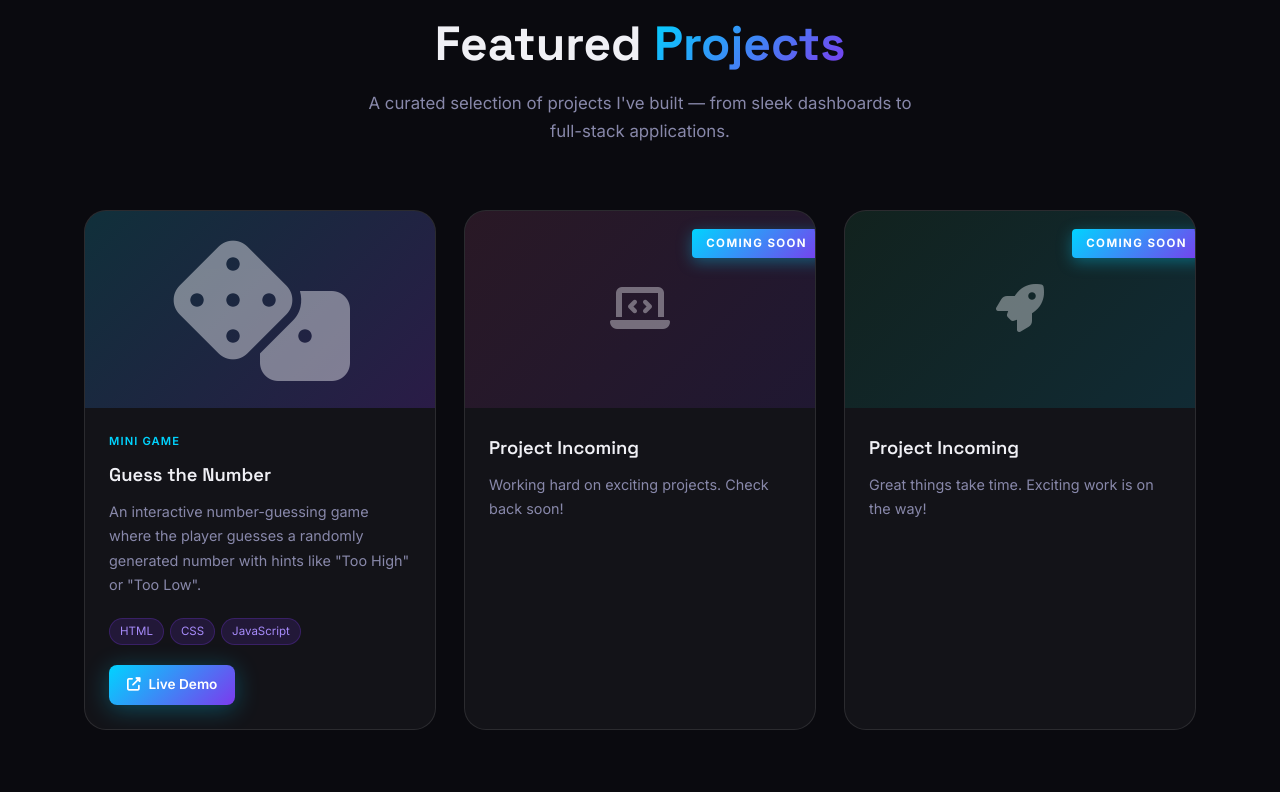
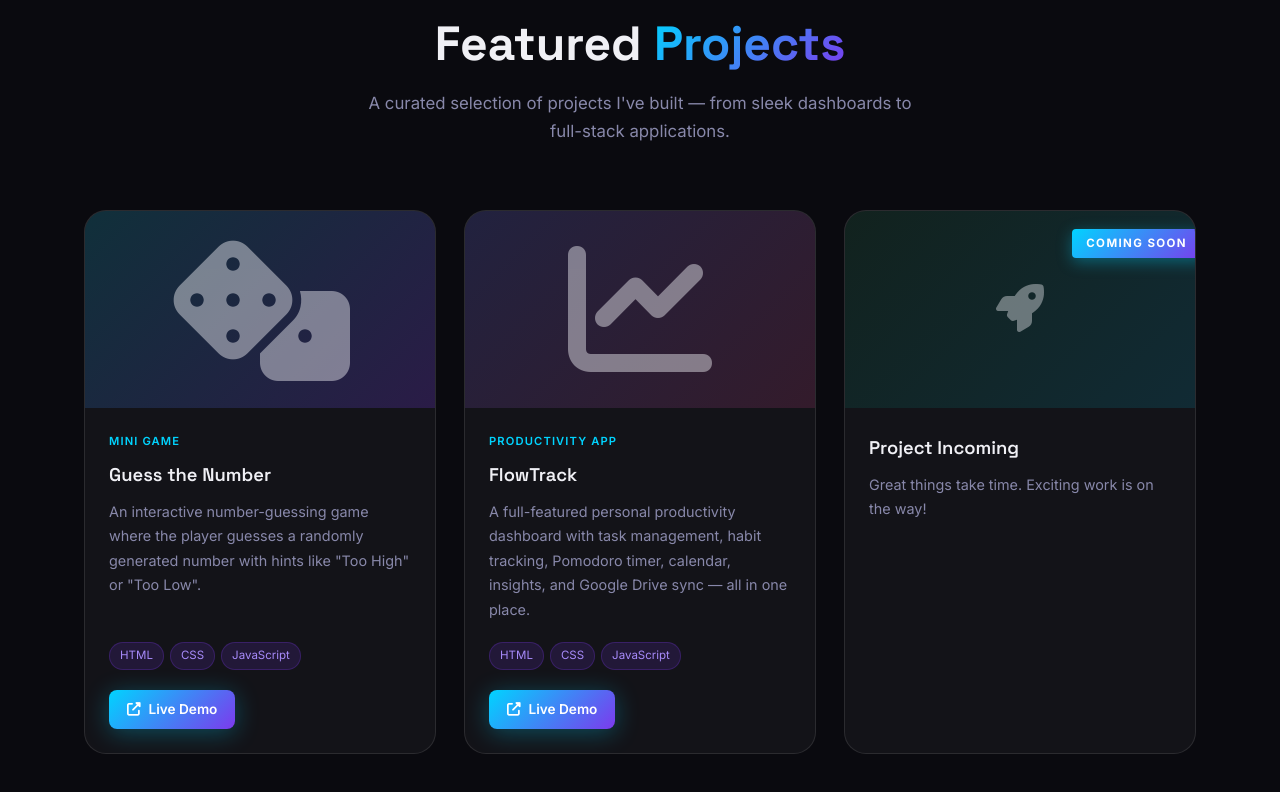
Before and after one commit to l3v1-a/portfolio, a plain HTML site: page index.html in a window 1280 px wide. Shown: the part 2272-3064 px from the top of the page. Drawn offline with nearby package versions, Linux system fonts and the light colour scheme.

Commit message:
Add FlowTrack project to portfolio

```diff
--- a/index.html
+++ b/index.html
@@ -130,7 +130,7 @@
 
           <div class="about-stats">
             <div class="stat-item">
-              <div class="stat-number">5</div>
+              <div class="stat-number">6</div>
               <div class="stat-label">Projects Done</div>
             </div>
             <div class="stat-item">
@@ -219,15 +219,25 @@
           </div>
         </div>
 
-        <!-- Coming Soon Card 2 -->
-        <div class="project-card project-card--coming-soon reveal">
-          <div class="coming-soon-banner">Coming Soon</div>
-          <div class="project-image" style="background: linear-gradient(135deg,rgba(236,72,153,.10),rgba(124,58,237,.12))">
-            <div class="coming-soon-icon"><i class="fa fa-laptop-code"></i></div>
+        <!-- FlowTrack -->
+        <div class="project-card reveal">
+          <div class="project-image" style="background: linear-gradient(135deg,rgba(99,102,241,.18),rgba(236,72,153,.15))">
+            <div class="project-image-placeholder"><i class="fa fa-chart-line fa-3x"></i></div>
           </div>
           <div class="project-body">
-            <h3 class="project-title">Project Incoming</h3>
-            <p class="project-desc">Working hard on exciting projects. Check back soon!</p>
+            <span class="project-tag">Productivity App</span>
+            <h3 class="project-title">FlowTrack</h3>
+            <p class="project-desc">A full-featured personal productivity dashboard with task management, habit tracking, Pomodoro timer, calendar, insights, and Google Drive sync — all in one place.</p>
+            <div class="project-tech">
+              <span>HTML</span>
+              <span>CSS</span>
+              <span>JavaScript</span>
+            </div>
+            <div class="project-actions">
+              <a href="https://l3v1-a.github.io/FlowTrack/" target="_blank" class="btn btn-primary btn-sm">
+                <i class="fa fa-external-link-alt"></i> Live Demo
+              </a>
+            </div>
           </div>
         </div>
 
```
